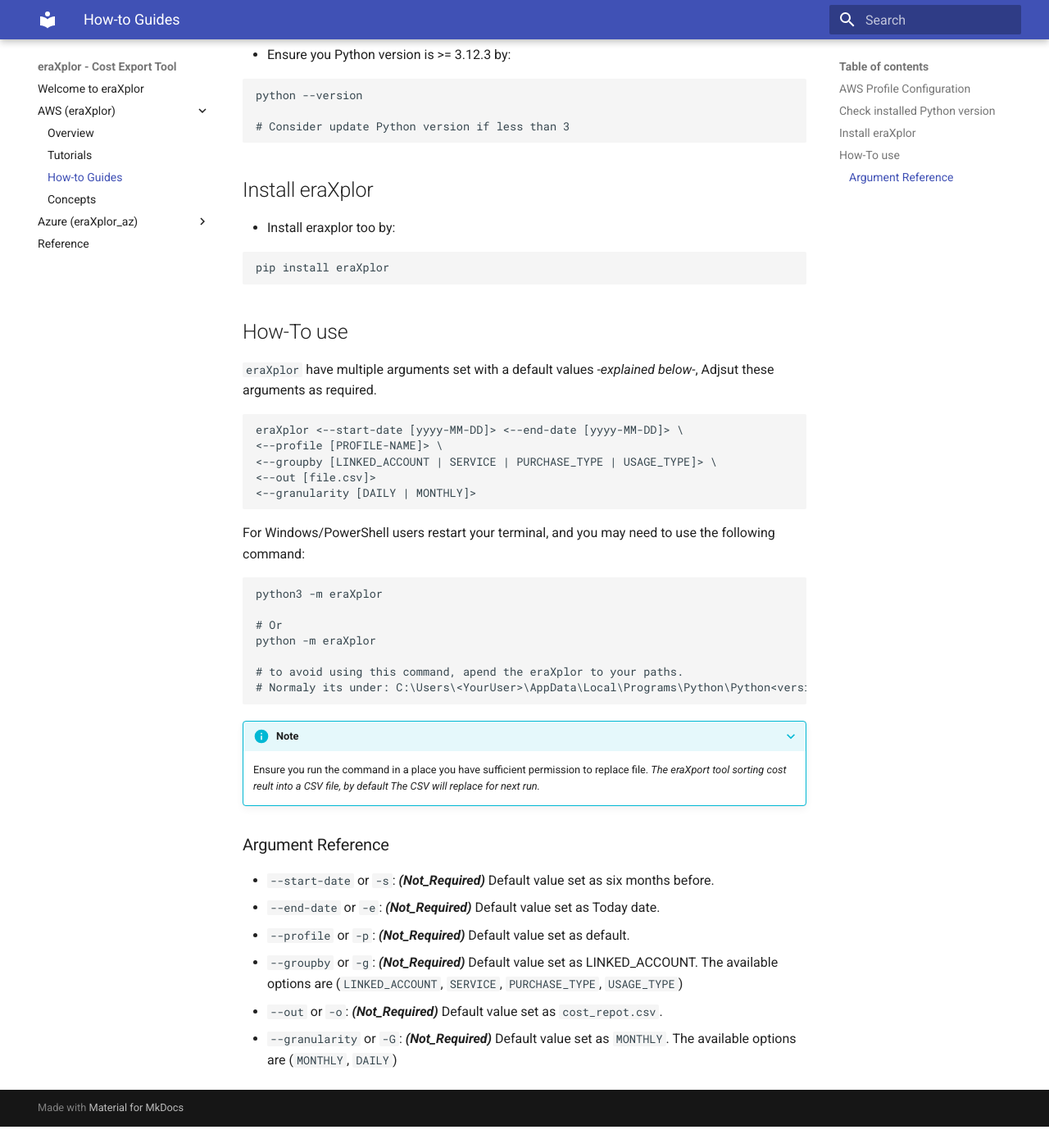
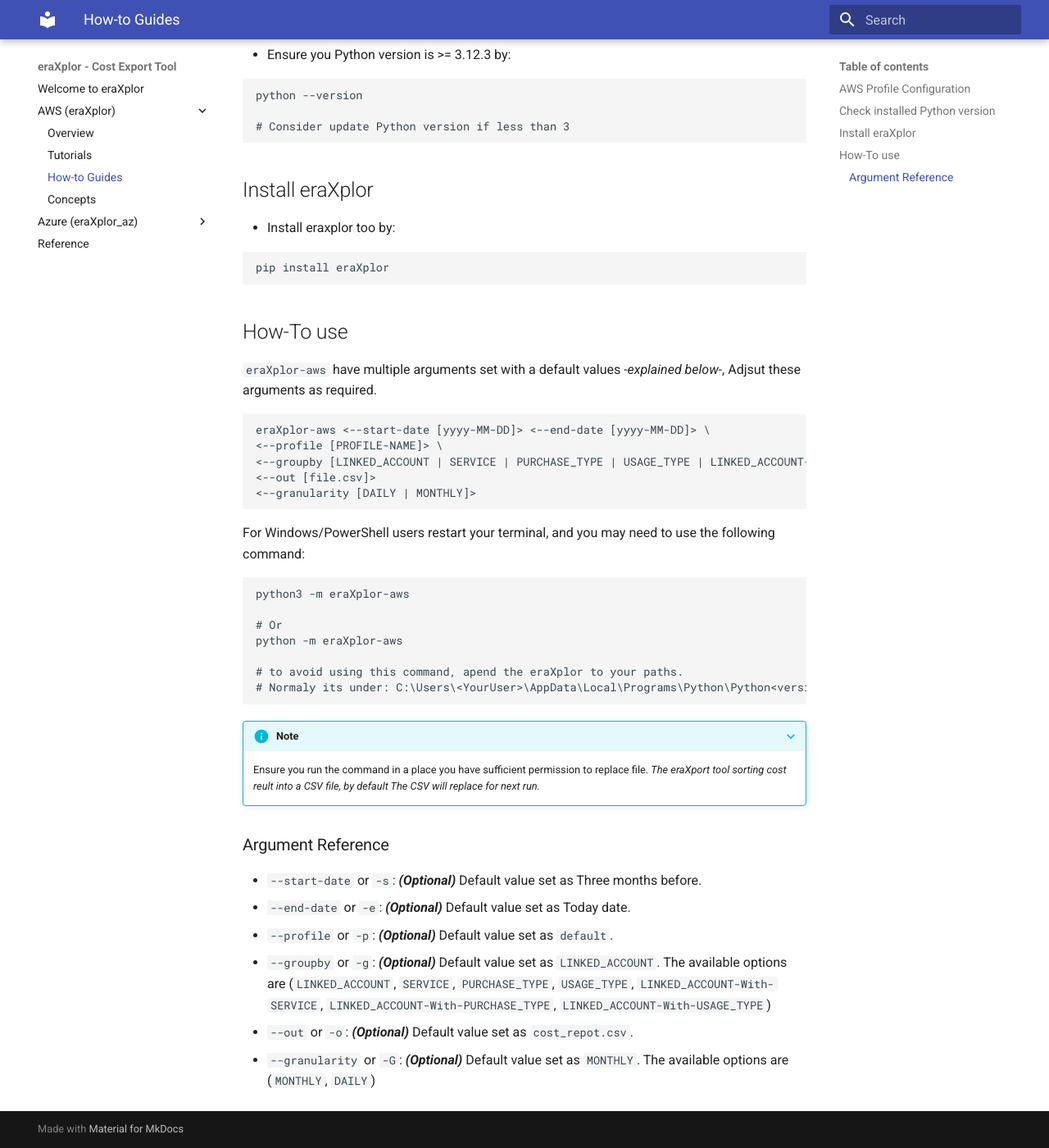
Before and after one commit to Mohamed-Eleraki/eraXplor, an MkDocs documentation site: the page built from docs/aws/how-to-guides.md, in a window 1280 px wide and 1400 px high, scrolled down 435 px. Shown: the whole window at 82% size. Built offline with MkDocs 1.6.1 and Material for MkDocs 9.7.7, drawn with Linux system fonts in a browser that asks for light colours; before the commit the page ends 1809 px from its top, so only the background shows below that.

Commit message:
update aws docs

````diff
--- a/docs/aws/how-to-guides.md
+++ b/docs/aws/how-to-guides.md
@@ -31,12 +31,12 @@
 
 ## How-To use
 
-`eraXplor` have multiple arguments set with a default values _-explained below-_, Adjsut these arguments as required.
+`eraXplor-aws` have multiple arguments set with a default values _-explained below-_, Adjsut these arguments as required.
 
 ```bash
-eraXplor <--start-date [yyyy-MM-DD]> <--end-date [yyyy-MM-DD]> \
+eraXplor-aws <--start-date [yyyy-MM-DD]> <--end-date [yyyy-MM-DD]> \
 <--profile [PROFILE-NAME]> \
-<--groupby [LINKED_ACCOUNT | SERVICE | PURCHASE_TYPE | USAGE_TYPE]> \
+<--groupby [LINKED_ACCOUNT | SERVICE | PURCHASE_TYPE | USAGE_TYPE | LINKED_ACCOUNT-With-SERVICE | LINKED_ACCOUNT-With-PURCHASE_TYPE | LINKED_ACCOUNT-With-USAGE_TYPE]> \
 <--out [file.csv]>
 <--granularity [DAILY | MONTHLY]>
 ```
@@ -44,10 +44,10 @@
 For Windows/PowerShell users restart your terminal, and you may need to use the following command:
 
 ```bash
-python3 -m eraXplor
+python3 -m eraXplor-aws
 
 # Or
-python -m eraXplor
+python -m eraXplor-aws
 
 # to avoid using this command, apend the eraXplor to your paths.
 # Normaly its under: C:\Users\<YourUser>\AppData\Local\Programs\Python\Python<version>\Scripts\
@@ -60,13 +60,13 @@
 
 ### Argument Reference
 
-- `--start-date` or `-s`: **_(Not_Required)_** Default value set as six months before.
-- `--end-date` or `-e`: **_(Not_Required)_** Default value set as Today date.
-- `--profile` or `-p`: **_(Not_Required)_** Default value set as default.
-- `--groupby` or `-g`: **_(Not_Required)_** Default value set as LINKED_ACCOUNT.
-    The available options are (`LINKED_ACCOUNT`, `SERVICE`, `PURCHASE_TYPE`, `USAGE_TYPE`)
-- `--out` or `-o`: **_(Not_Required)_** Default value set as `cost_repot.csv`.
-- `--granularity` or `-G`: **_(Not_Required)_** Default value set as `MONTHLY`.
+- `--start-date` or `-s`: **_(Optional)_** Default value set as Three months before.
+- `--end-date` or `-e`: **_(Optional)_** Default value set as Today date.
+- `--profile` or `-p`: **_(Optional)_** Default value set as `default`.
+- `--groupby` or `-g`: **_(Optional)_** Default value set as `LINKED_ACCOUNT`.
+    The available options are (`LINKED_ACCOUNT`, `SERVICE`, `PURCHASE_TYPE`, `USAGE_TYPE`, `LINKED_ACCOUNT-With-SERVICE`, `LINKED_ACCOUNT-With-PURCHASE_TYPE`, `LINKED_ACCOUNT-With-USAGE_TYPE`)
+- `--out` or `-o`: **_(Optional)_** Default value set as `cost_repot.csv`.
+- `--granularity` or `-G`: **_(Optional)_** Default value set as `MONTHLY`.
     The available options are (`MONTHLY`, `DAILY`)
 
 <!--
````
Also changed, not shown: docs/aws/explanation.md (+2 -0 lines), docs/aws/index.md (+2 -1 lines), docs/aws/tutorials.md (+8 -8 lines).
